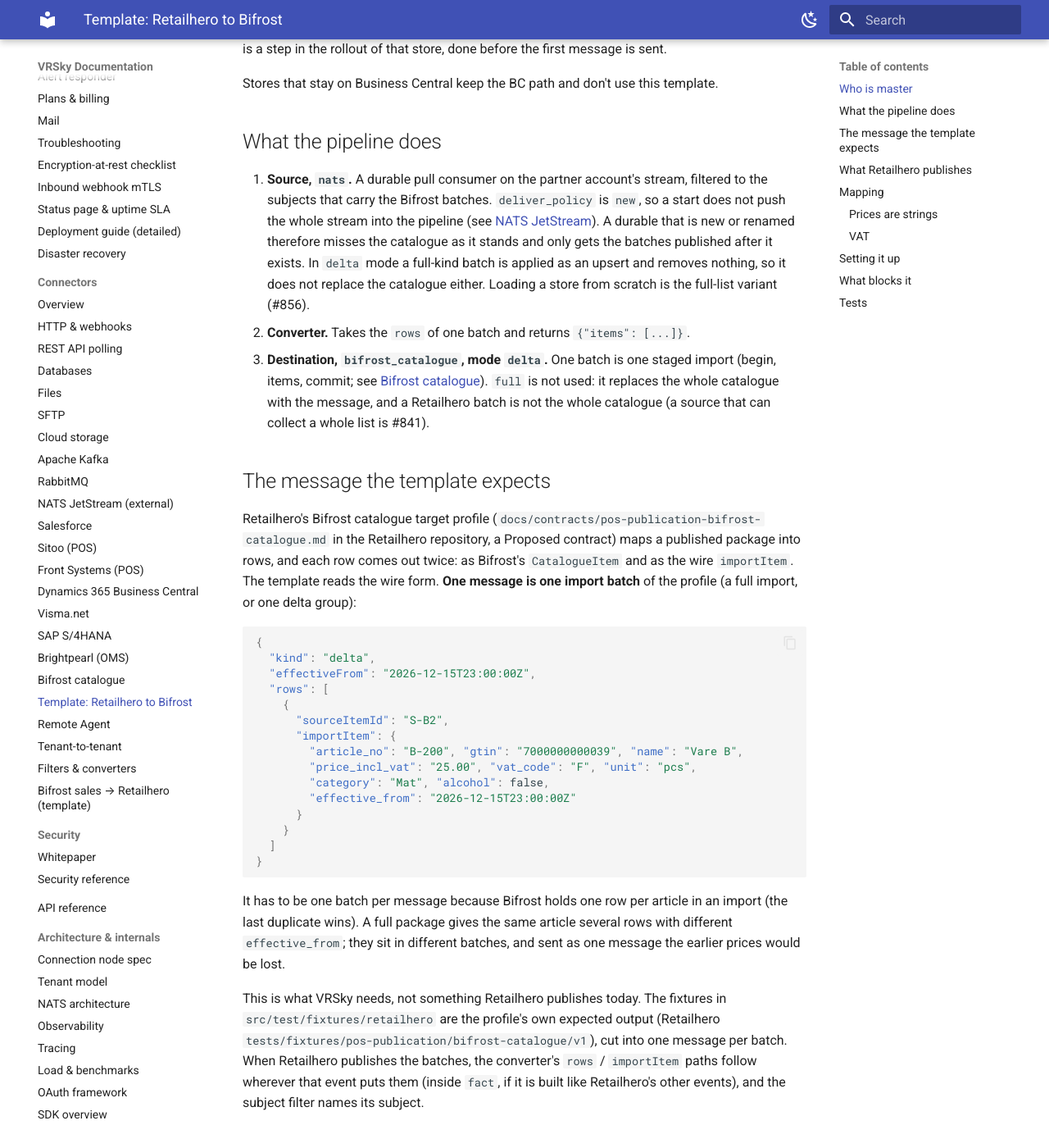
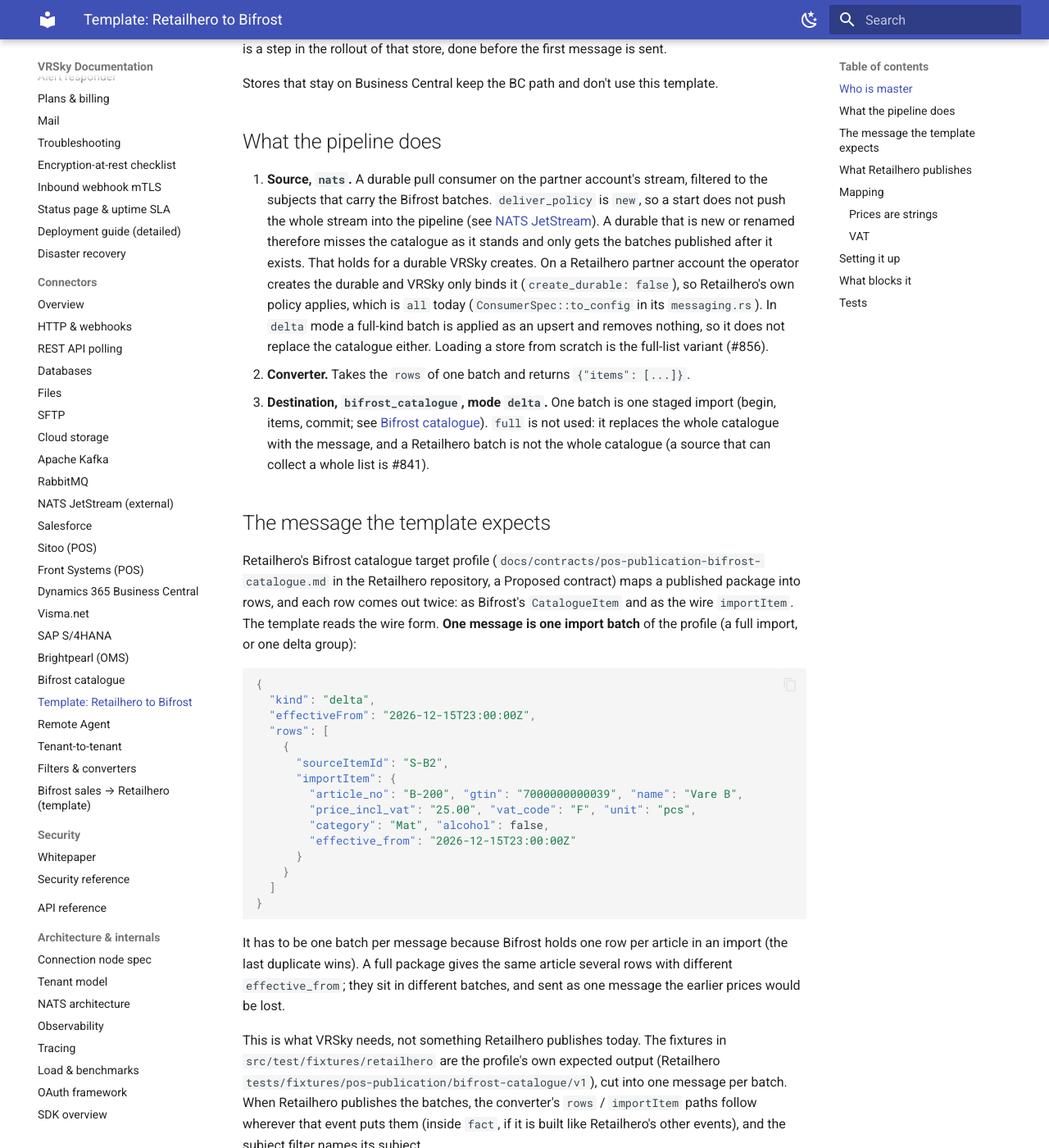
Before and after one commit to ValueRetail/vrsky, an MkDocs documentation site: the page built from docs/connectors/retailhero-to-bifrost.md, in a window 1280 px wide and 1400 px high, scrolled down 663 px. Shown: the whole window at 82% size. Built offline with MkDocs 1.6.1 and Material for MkDocs 9.7.7, drawn with Linux system fonts in a browser that asks for light colours; some of the changed text lies outside the part shown.

Commit message:
docs(templates): note Retailhero's deliver policy on a bound durable (#855)
Review findings: a durable Retailhero's operator creates delivers all, so
the template's "new" applies only to a durable VRSky creates. Also says
which PR did what and that target A 1.3 is Proposed.

Refs #855

Co-Authored-By: Claude Opus 5.5 <noreply@anthropic.com>

```diff
--- a/docs/connectors/retailhero-to-bifrost.md
+++ b/docs/connectors/retailhero-to-bifrost.md
@@ -38,7 +38,11 @@ template.
    is `new`, so a start does not push the whole stream into the pipeline (see
    [NATS JetStream](nats.md)). A durable that is new or renamed therefore
    misses the catalogue as it stands and only gets the batches published
-   after it exists. In `delta` mode a full-kind batch is applied as an
+   after it exists. That holds for a durable VRSky creates. On a Retailhero
+   partner account the operator creates the durable and VRSky only binds it
+   (`create_durable: false`), so Retailhero's own policy applies, which is
+   `all` today (`ConsumerSpec::to_config` in its `messaging.rs`). In `delta`
+   mode a full-kind batch is applied as an
    upsert and removes nothing, so it does not replace the catalogue either.
    Loading a store from scratch is the full-list variant (#856).
 2. **Converter.** Takes the `rows` of one batch and returns
@@ -92,7 +96,9 @@ subject filter names its subject.
 ## What Retailhero publishes
 
 Checked against Retailhero's main branch on 2026-11-11, after
-ValueRetail/Retailhero#2680 closed (PRs #2692 and #2720).
+ValueRetail/Retailhero#2680 closed: PR #2692 built the partner accounts, and
+PR #2720 (for Retailhero#2714) made product, pricing and campaign publish
+through the relay.
 
 The per-tenant partner account exports exactly these subjects, one durable
 pull consumer per tenant and type:
```
Also changed, not shown: other parts of docs/connectors/retailhero-to-bifrost.md (+1 -1 lines).
